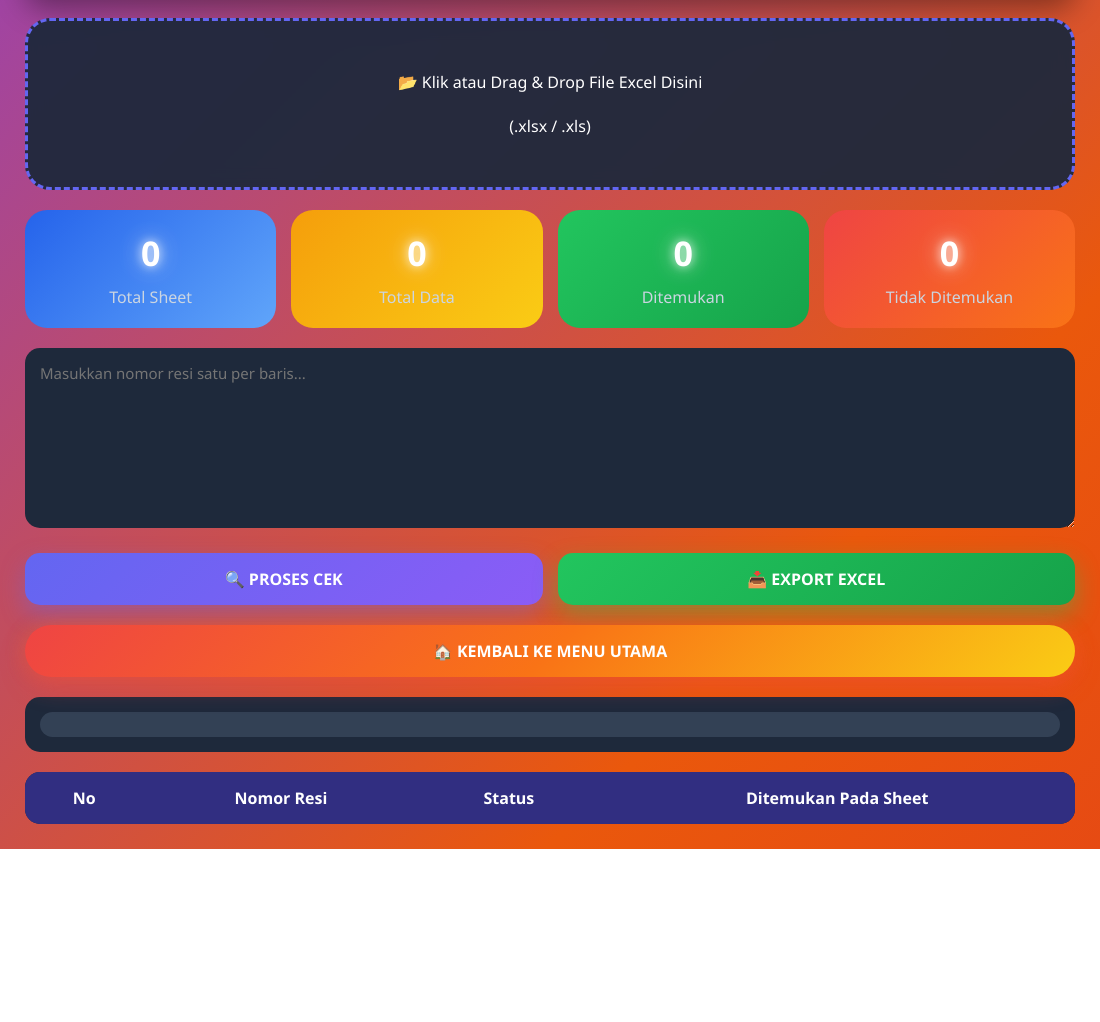
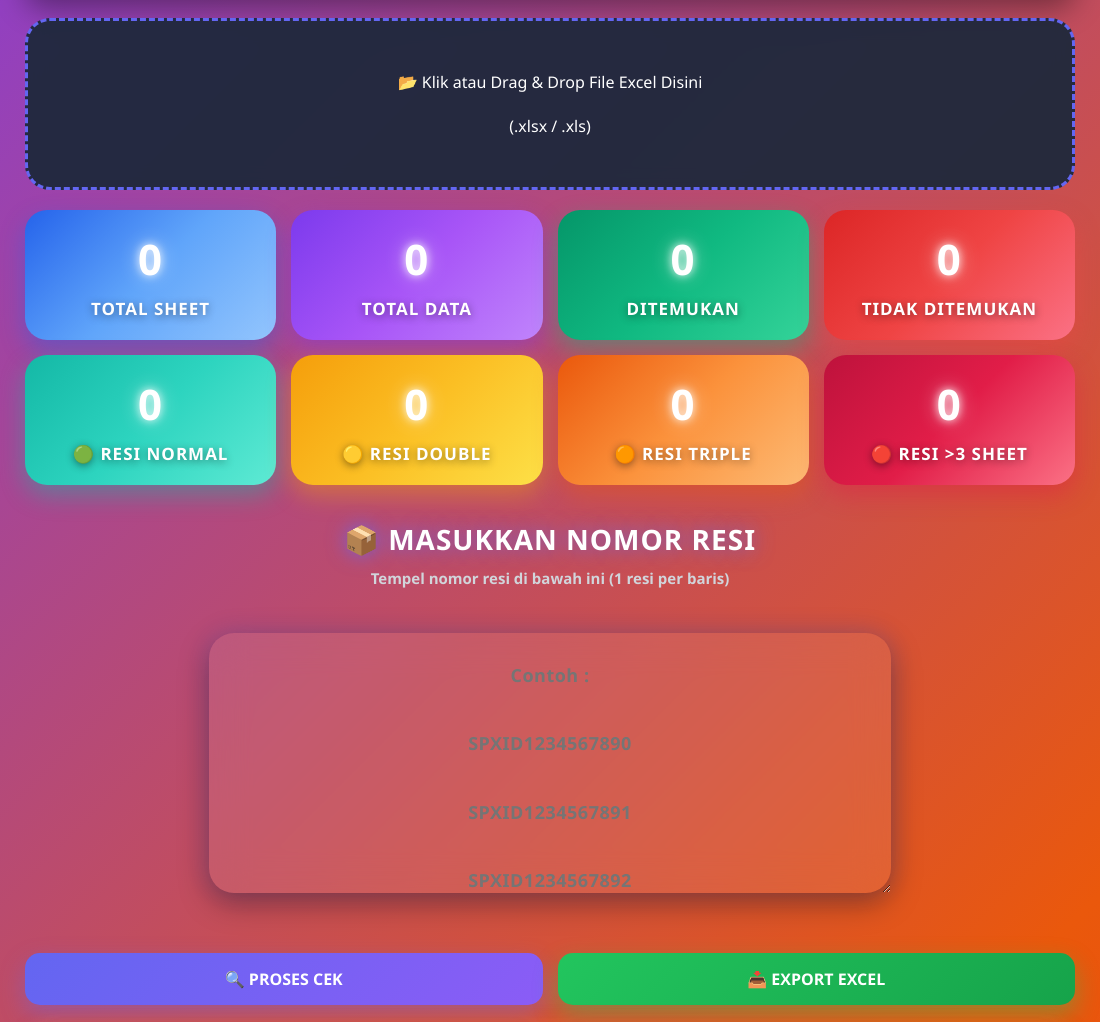
Before and after one commit to di2tboit81/-All-My-Applications, an Electron app: page CEK RESI PENGAJUAN.html in a window 1100 px wide. Shown: the part 132-1154 px from the top of the page. Before the commit the page ends 981 px from the top, so only its background shows below. Drawn offline with Linux system fonts and the light colour scheme.

Commit message:
Update CEK RESI PENGAJUAN.html

```diff
--- a/CEK RESI PENGAJUAN.html
+++ b/CEK RESI PENGAJUAN.html
@@ -139,81 +139,137 @@ border:none;
 }
 
 .stats .card:nth-child(1){
-background:
-linear-gradient(
-135deg,
-#2563eb,
-#60a5fa
-);
+background:linear-gradient(135deg,#2563eb,#60a5fa,#93c5fd);
+box-shadow:0 10px 25px rgba(37,99,235,.45);
 }
 
 .stats .card:nth-child(2){
-background:
-linear-gradient(
-135deg,
-#f59e0b,
-#facc15
-);
+background:linear-gradient(135deg,#7c3aed,#a855f7,#c084fc);
+box-shadow:0 10px 25px rgba(124,58,237,.45);
 }
 
 .stats .card:nth-child(3){
-background:
-linear-gradient(
-135deg,
-#22c55e,
-#16a34a
-);
+background:linear-gradient(135deg,#059669,#10b981,#34d399);
+box-shadow:0 10px 25px rgba(16,185,129,.45);
 }
 
 .stats .card:nth-child(4){
-background:
-linear-gradient(
-135deg,
-#ef4444,
-#f97316
-);
+background:linear-gradient(135deg,#dc2626,#ef4444,#fb7185);
+box-shadow:0 10px 25px rgba(239,68,68,.45);
+}
+
+.stats .card:nth-child(5){
+background:linear-gradient(135deg,#14b8a6,#2dd4bf,#5eead4);
+box-shadow:0 10px 25px rgba(20,184,166,.45);
+}
+
+.stats .card:nth-child(6){
+background:linear-gradient(135deg,#f59e0b,#fbbf24,#fde047);
+box-shadow:0 10px 25px rgba(245,158,11,.45);
+}
+
+.stats .card:nth-child(7){
+background:linear-gradient(135deg,#ea580c,#fb923c,#fdba74);
+box-shadow:0 10px 25px rgba(234,88,12,.45);
+}
+
+.stats .card:nth-child(8){
+background:linear-gradient(135deg,#be123c,#e11d48,#fb7185);
+box-shadow:0 10px 25px rgba(225,29,72,.45);
 }
 
 .card:hover{
 
 transform:
-translateY(-10px)
-scale(1.05);
+translateY(-8px)
+scale(1.06);
+
+filter:brightness(1.12);
 
 box-shadow:
-0 0 20px rgba(255,255,255,.3),
-0 0 40px rgba(255,255,255,.2),
-0 20px 50px rgba(0,0,0,.4);
+0 0 20px rgba(255,255,255,.35),
+0 0 40px rgba(255,255,255,.20),
+0 20px 45px rgba(0,0,0,.45);
 
 }
 
 .card h2{
-font-size:34px;
-font-weight:800;
-color:white;
+font-size:42px;
+font-weight:900;
+color:#fff;
+letter-spacing:1px;
 
 text-shadow:
-0 0 10px rgba(255,255,255,.8),
-0 0 20px rgba(255,255,255,.5),
-0 0 30px rgba(255,255,255,.3);
+0 0 8px rgba(255,255,255,.9),
+0 0 20px rgba(255,255,255,.6);
 }
 
 .card p{
 margin-top:10px;
-color:#cbd5e1;
+font-size:17px;
+font-weight:900;
+color:#ffffff;
+text-transform:uppercase;
+letter-spacing:1px;
+text-shadow:0 2px 8px rgba(0,0,0,.45);
 }
 
 textarea{
-width:100%;
-height:180px;
-background:#1e293b;
+
+width:65%;
+max-width:750px;
+min-width:500px;
+height:260px;
+
+display:block;
+margin:25px auto;
+
+padding:25px;
+
 border:none;
+border-radius:25px;
+
+background:rgba(255,255,255,.08);
+
+backdrop-filter:blur(18px);
+
+color:#ffffff;
+
+font-size:18px;
+font-weight:700;
+
+text-align:center;
+
+line-height:1.9;
+
+letter-spacing:.5px;
+
+resize:vertical;
+
 outline:none;
-border-radius:15px;
-padding:15px;
-color:white;
-font-size:15px;
-margin-bottom:20px;
+
+box-shadow:
+0 10px 30px rgba(0,0,0,.35),
+0 0 25px rgba(99,102,241,.25);
+
+transition:.35s;
+
+}
+
+textarea:focus{
+
+background:rgba(255,255,255,.12);
+
+transform:translateY(-4px);
+
+box-shadow:
+
+0 15px 40px rgba(99,102,241,.45),
+
+0 0 30px rgba(168,85,247,.35),
+
+0 0 60px rgba(34,197,94,.25);
+
 }
 
 .buttons{
@@ -429,6 +485,50 @@ transform:translateY(0);
 
 }
 
+.resi-box{
+
+width:100%;
+
+display:flex;
+
+flex-direction:column;
+
+align-items:center;
+
+margin:35px 0;
+
+}
+
+.resi-box h2{
+
+font-size:28px;
+
+font-weight:900;
+
+color:#ffffff;
+
+margin-bottom:10px;
+
+letter-spacing:1px;
+
+text-shadow:
+
+0 0 20px rgba(99,102,241,.8);
+
+}
+
+.resi-box p{
+
+color:#d1d5db;
+
+font-size:15px;
+
+margin-bottom:20px;
+
+font-weight:600;
+
+}
+
 </style>
 </head>
 <body>
@@ -437,7 +537,7 @@ transform:translateY(0);
 
 <div class="header">
 <h1>📦 RESI CHECKER B@-IT</h1>
-<p>Cek nomor resi pada seluruh sheet Excel dengan cepat</p>
+<p>Cek Nomor Resi Pada Seluruh Data Pengajuan Dengan Cepat</p>
 </div>
 
 <label for="excelFile">
@@ -472,10 +572,49 @@ transform:translateY(0);
 <p>Tidak Ditemukan</p>
 </div>
 
+<div class="card">
+<h2 id="normalCount">0</h2>
+<p>🟢 Resi Normal</p>
 </div>
 
-<textarea id="resiInput"
-placeholder="Masukkan nomor resi satu per baris..."></textarea>
+<div class="card">
+<h2 id="doubleCount">0</h2>
+<p>🟡 Resi Double</p>
+</div>
+
+<div class="card">
+<h2 id="tripleCount">0</h2>
+<p>🟠 Resi Triple</p>
+</div>
+
+<div class="card">
+<h2 id="moreCount">0</h2>
+<p>🔴 Resi >3 Sheet</p>
+</div>
+
+</div>
+
+<div class="resi-box">
+
+<h2>
+📦 MASUKKAN NOMOR RESI
+</h2>
+
+<p>
+Tempel nomor resi di bawah ini (1 resi per baris)
+</p>
+
+<textarea
+id="resiInput"
+placeholder="Contoh :
+
+SPXID1234567890
+
+SPXID1234567891
+
+SPXID1234567892"></textarea>
+
+</div>
 
 <div class="buttons">
 <button class="btn-primary" onclick="cekResi()">
@@ -505,10 +644,11 @@ placeholder="Masukkan nomor resi satu per baris..."></textarea>
 
 <thead>
 <tr>
-<th>No</th>
-<th>Nomor Resi</th>
-<th>Status</th>
-<th>Ditemukan Pada Sheet</th>
+<th>N0</th>
+<th>NOMOR RESI</th>
+<th>STATUS</th>
+<th>JUMLAH</th>
+<th>DI TEMUKAN PADA PENGAJUAN</th>
 </tr>
 </thead>
 
@@ -628,6 +768,10 @@ hasilExport=[];
 
 let ditemukan=0;
 let tidakDitemukan=0;
+let normalData=0;
+let doubleData=0;
+let tripleData=0;
+let moreData=0;
 
 input.forEach((resi,index)=>{
 
@@ -640,6 +784,26 @@ console.log(databaseResi[resi]);
 
 status="ADA";
 sheet=databaseResi[resi].join(", ");
+
+const jumlahSheet=databaseResi[resi].length;
+
+if(jumlahSheet==1){
+
+normalData++;
+
+}else if(jumlahSheet==2){
+
+doubleData++;
+
+}else if(jumlahSheet==3){
+
+tripleData++;
+
+}else{
+
+moreData++;
+
+}
 
 ditemukan++;
 
@@ -656,6 +820,9 @@ hasilExport.push({
 No:index+1,
 Resi:resi,
 Status:status,
+Jumlah:databaseResi[resi]
+?databaseResi[resi].length
+:0,
 Sheet:sheet
 });
 
@@ -668,10 +835,23 @@ document.getElementById("progressBar")
 
 hasilExport.sort((a,b)=>{
 
+// ADA selalu di atas
 if(a.Status==="ADA" && b.Status==="TIDAK ADA") return -1;
-
 if(a.Status==="TIDAK ADA" && b.Status==="ADA") return 1;
 
+// Jika sama-sama ADA, urutkan berdasarkan jumlah sheet (terbanyak di atas)
+if(a.Status==="ADA" && b.Status==="ADA"){
+
+const jumlahA = a.Sheet === "-" ? 0 : a.Sheet.split(", ").length;
+const jumlahB = b.Sheet === "-" ? 0 : b.Sheet.split(", ").length;
+
+if(jumlahA !== jumlahB){
+return jumlahB - jumlahA;
+}
+
+}
+
+// Jika jumlah sama, pertahankan urutan input
 return 0;
 
 });
@@ -680,8 +860,28 @@ tbody.innerHTML="";
 
 hasilExport.forEach((item,index)=>{
 
+let warna="";
+
+if(item.Jumlah>=4){
+
+warna="#7f1d1d";
+
+}else if(item.Jumlah==3){
+
+warna="#9a3412";
+
+}else if(item.Jumlah==2){
+
+warna="#854d0e";
+
+}else if(item.Jumlah==1){
+
+warna="#14532d";
+
+}
+
 tbody.innerHTML+=`
-<tr>
+<tr style="background:${warna}">
 <td>${index+1}</td>
 <td>${item.Resi}</td>
 <td class="${
@@ -691,6 +891,7 @@ item.Status=="ADA"
 }">
 ${item.Status}
 </td>
+<td>${item.Jumlah||0}</td>
 <td>${item.Sheet}</td>
 </tr>
 `;
@@ -702,6 +903,18 @@ document.getElementById("foundCount")
 
 document.getElementById("notFoundCount")
 .innerText=tidakDitemukan;
+
+document.getElementById("doubleCount").innerText=doubleData;
+
+document.getElementById("tripleCount").innerText=tripleData;
+
+document.getElementById("normalCount").innerText=normalData;
+
+document.getElementById("doubleCount").innerText=doubleData;
+
+document.getElementById("tripleCount").innerText=tripleData;
+
+document.getElementById("moreCount").innerText=moreData;
 
 let msg=document.getElementById("message");
 
```
